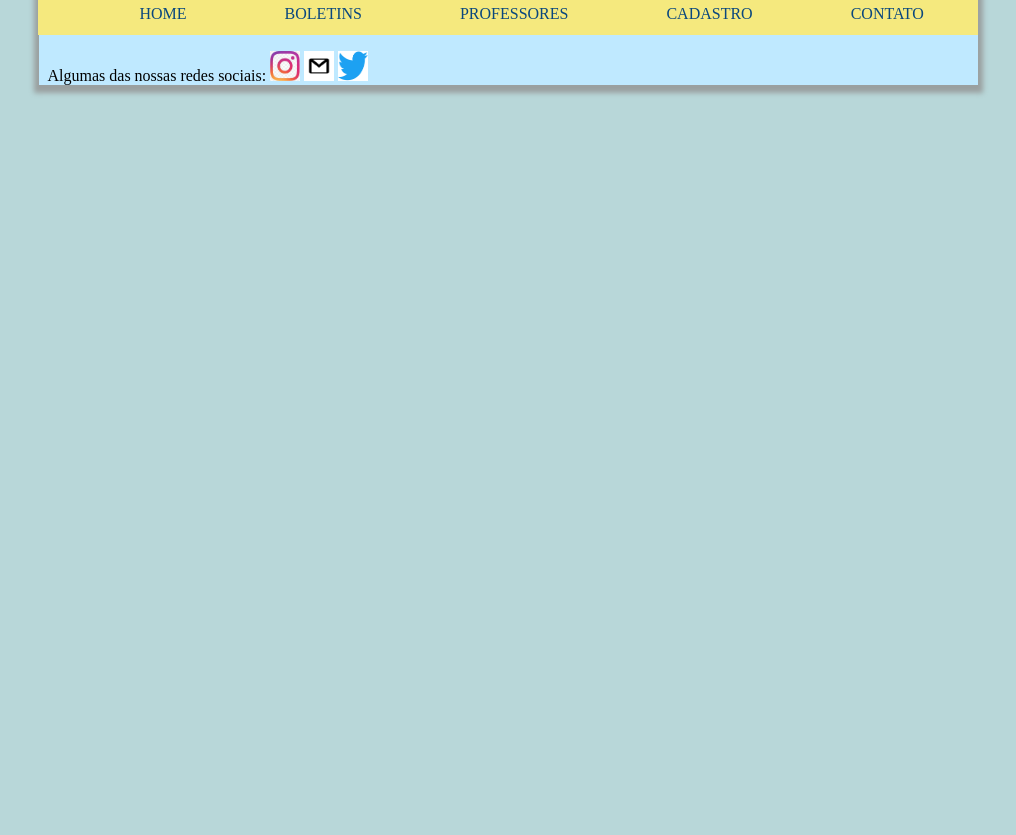
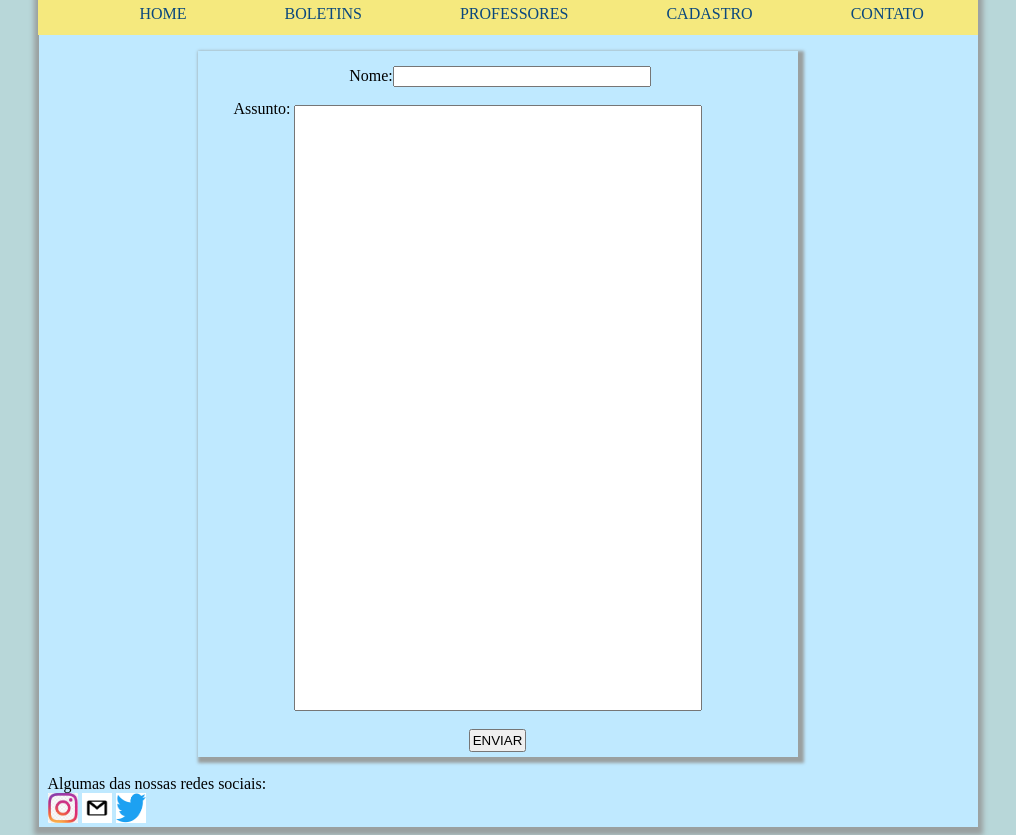
Before and after one commit to AntonioCarlos17/Escola_base, a plain HTML site: page contato.html in a window 1280 px wide. Shown: the whole page, without its empty margins (0-1016 px from the left). Before the commit the page ends 800 px from the top, so only its background shows below. Drawn offline with Linux system fonts and the light colour scheme.

Commit message:
atualizando a página de contato
adicionando elementos para envio de informarções

```diff
--- a/_css/style.css
+++ b/_css/style.css
@@ -81,3 +81,38 @@ img#footer{
 }
 
 /* modelagem dá pagina contato*/
+
+form{
+    margin-left: 150px;
+    text-align: center;
+    width: 600px;
+    box-shadow: 3px 3px 3px 3px #9aa0a0;
+    box-sizing: border-box;
+}
+
+input#enviar{
+    padding: 2px;
+    margin-bottom: 5px;
+}
+
+label#nome{
+    margin-top: 8px;
+    margin-left: 5px;
+}
+input#name{
+    margin-top: 15px;
+    width: 250px;
+}
+
+label#assunt{
+    position: absolute;
+    margin-top: -5px;
+    margin-left: -60px;
+}
+
+input#assunto{
+    position: static;
+    width: 400px;
+    height: 600px;
+
+}
--- a/contato.html
+++ b/contato.html
@@ -18,15 +18,26 @@
             <a href="contato.html"><li>CONTATO</li></a>
             </ul>
         </div>
+        <form action="submit">
+        <label for="nome" id="nome">Nome:</label><input type="text" name="name" id="name">
+        </br>
+        </br>
+        <label for="assunto" id="assunt">Assunto:</label><input type="email" name="assunto" id="assunto">
+        </br>
+        </br>
+        <input type="button" value="ENVIAR" id="enviar">
 
+        </form>
 
 
 
     <footer>
+    </br>
         Algumas das nossas redes sociais:
+    </br>
 
         <a href="https://www.instagram.com/" target="_blank" ><img id="footer" src="_imagens/insta.jpg" alt="instagram"></a>
-        <a href="https://accounts.google.com/v3/signin/identifier?dsh=S1494065388%3A1673309650171430&continue=http%3A%2F%2Fsupport.google.com%2Fmail%2Fanswer%2F8494%3Fhl%3Dpt-BR%26co%3DGENIE.Platform%253DDesktop&ec=GAZAdQ&hl=pt-BR&passive=true&flowName=GlifWebSignIn&flowEntry=ServiceLogin&ifkv=AeAAQh79fnjDkCcAqMyrIeNikmVHwmyFJhikvZz5Gf4LhSLjstpq9K2mzo6fU67eZCPovLQ6xdBD" target="_blank"><img id="footer" src="_imagens/mail.jpg" alt="Email"></a>
+        <a href="https://accounts.google.com" target="_blank"><img id="footer" src="_imagens/mail.jpg" alt="Email"></a>
         <a href="https://twitter.com" target="_blank"><img id="footer" src="_imagens/twiter.png" alt="twitter"></a>
     </footer>
 </div>
```
